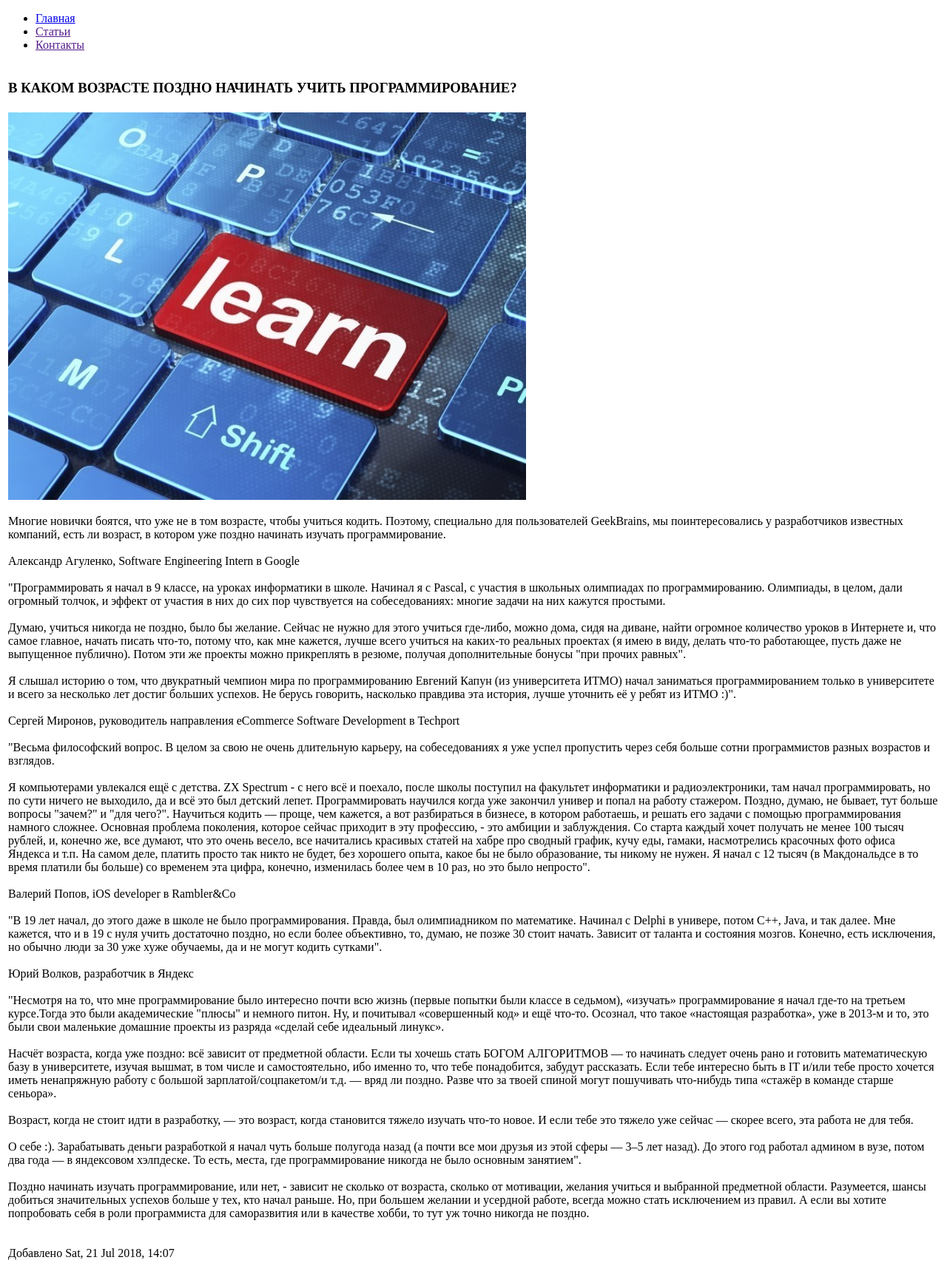
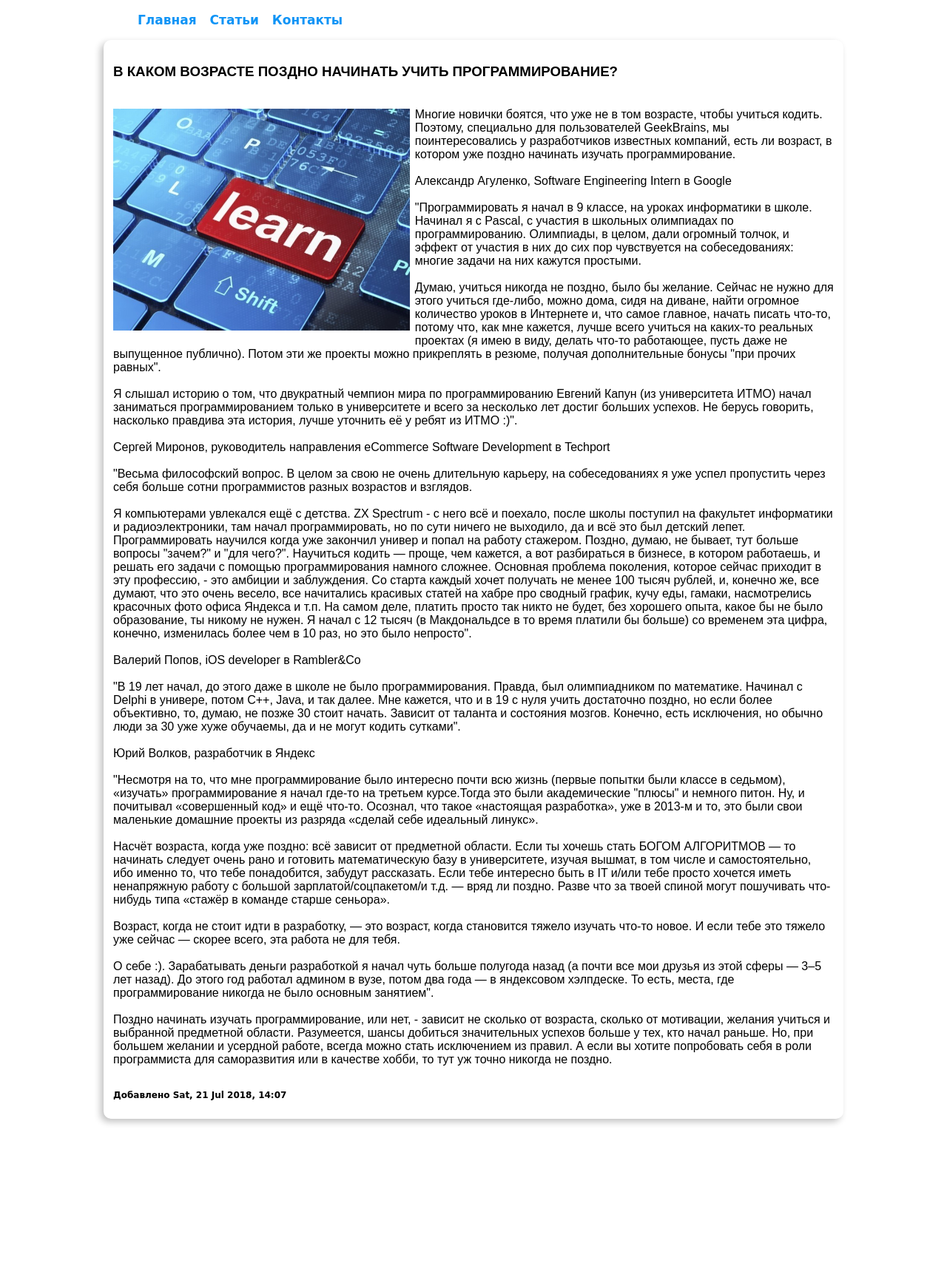
Before and after one commit to AliaksandrVL/Django, a Django app: page / in a window 1280 px wide. Shown: the whole page at 74% size. After the commit the page ends 1521 px from the top, so only its background shows below. Run offline with Django 3.2, Linux system fonts and the light colour scheme; data comes from the database, SQL or seed files in the repository.

Commit message:
Created after command 'python manage.py collectstatic'

```diff
--- a/server/static/articles/style.css
+++ b/server/static/articles/style.css
@@ -1,3 +1,50 @@
-.item img{
-    max-height: 250px
+/*Стили base.htm*/
+body{
+	font-family: sans-serif;
+	width: 1000px;
+	margin: 0 auto 25px;
 }
+
+.body{
+	padding: 10px 10px;
+	margin-top: 5px;
+	behavior: url(path-to/PIE.htc);
+	border-radius: 10px;
+	-moz-border-radius: 10px;
+	-webkit-border-radius: 10px;
+	-khtml-border-radius: 10px;
+	box-shadow: -4px 4px 10px #C1C1C1;
+	-moz-box-shadow: -4px 4px 10px #C1C1C1;
+	-webkit-box-shadow: -4px 4px 10px #C1C1C1;
+}
+
+/*Стили inc_menu.htm*/
+.menu{
+	font: bold 17px cursive;
+}
+
+.menu a{
+	text-decoration: none;
+	color: #0F94F6;
+}
+
+.menu a:hover{
+text-decoration: underline;
+}
+
+.menu li{
+	display: inline;
+	margin: 4px;
+	padding: 2px;
+}
+
+/*Стили index.htm*/
+.content img{
+	max-height: 300px;
+	float: left; /* Выравнивание по левому краю */
+    margin: 17px 7px 7px 0; /* Отступы вокруг картинки */
+}
+
+.created{
+	font: bold 12px cursive
+}
```
